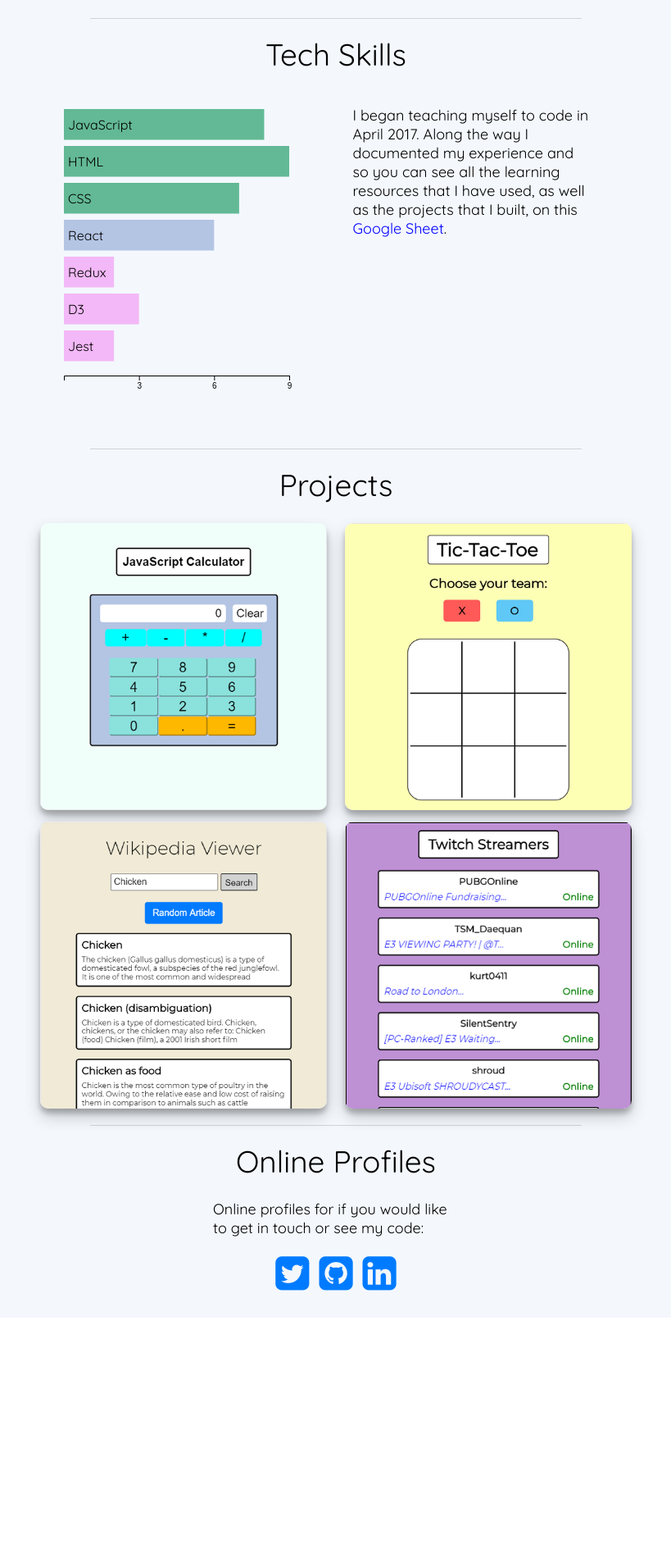
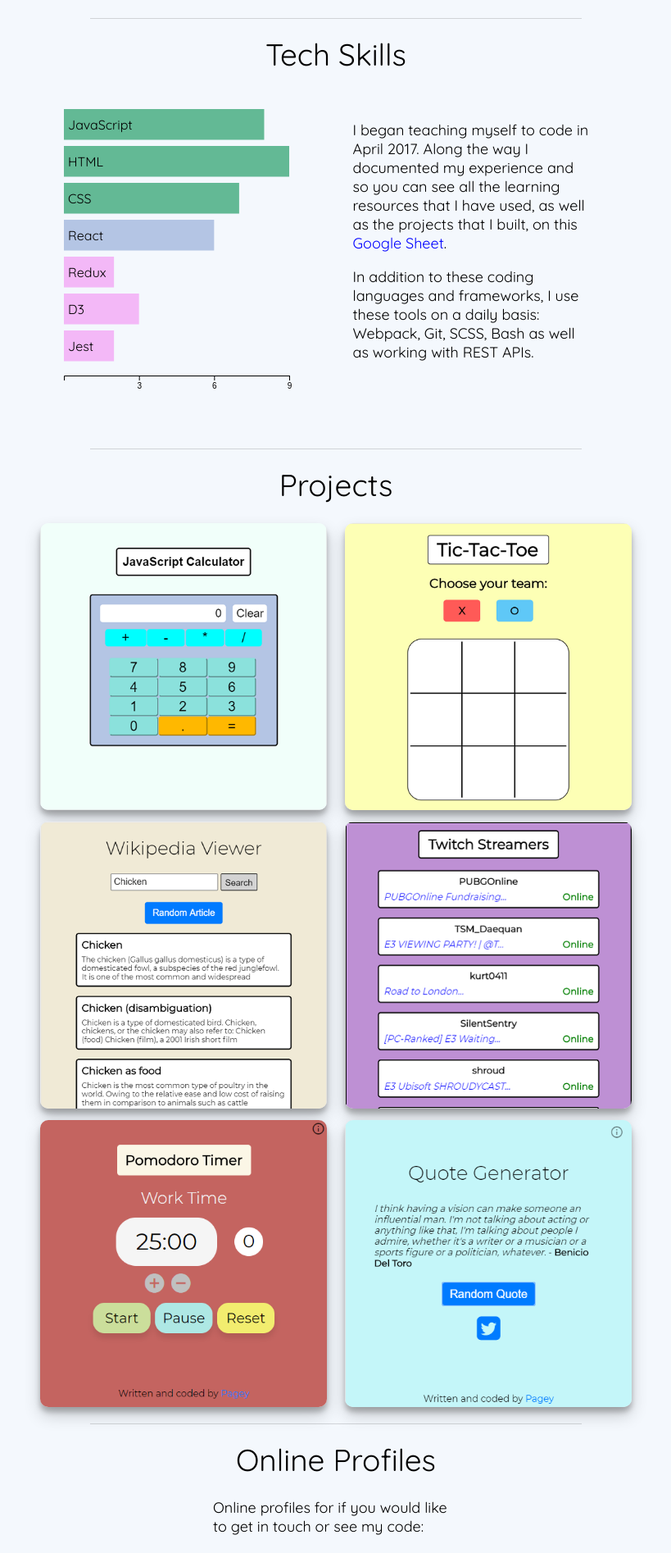
Before and after one commit to D-Pagey/D-Pagey.github.io, a React (Create React App) app: page / in a window 1280 px wide. Shown: the part 313-2207 px from the top of the page at 82% size, without its empty margins (230-1049 px from the left). Before the commit the page ends 1920 px from the top, so only its background shows below. Built offline with nearby package versions, Linux system fonts and the light colour scheme.

Commit message:
Adding 2 project thumbnails. Adding copy for Tech skills.

```diff
--- a/src/components/Projects/index.js
+++ b/src/components/Projects/index.js
@@ -5,23 +5,38 @@
 import wikipedia from '../../imgs/wikipedia.png';
 import calculator from '../../imgs/calculator.png';
 import tictactoe from '../../imgs/tictactoe.png';
+import pomodoro from '../../imgs/pomodoro.png';
+import quoter from '../../imgs/quoter.png';
 
 function Projects() {
     return (
         <section className='project-container' id='projects'>
             <h2 className='subtitle'>Projects</h2>
-            <a href='https://github.com/d-pagey/calculator' target='_blank'
+
+            <a
+            href='https://github.com/d-pagey/calculator' target='_blank'
             rel='noopener noreferrer'><img className='thumbnail' src={calculator}
             alt='Calculator Thumbnail' /></a>
+
             <a href='https://github.com/d-pagey/tictactoe' target='_blank'
             rel='noopener noreferrer'><img className='thumbnail' src={tictactoe}
             alt='TicTacToe Thumbnail' /></a>
+
             <a href='https://github.com/d-pagey/wikipedia' target='_blank'
             rel='noopener noreferrer'><img className='thumbnail' src={wikipedia}
             alt='Wikipedia Thumbnail' /></a>
+
             <a href='https://github.com/d-pagey/twitchtv' target='_blank'
             rel='noopener noreferrer'><img className='thumbnail' src={twitch}
             alt='TwitchTV Thumbnail' /></a>
+
+            <a href='https://github.com/d-pagey/pomodoro' target='_blank'
+            rel='noopener noreferrer'><img className='thumbnail' src={pomodoro}
+            alt='Pomodoro Thumbnail' /></a>
+
+            <a href='https://github.com/d-pagey/quoter' target='_blank'
+            rel='noopener noreferrer'><img className='thumbnail' src={quoter}
+            alt='Quoter Thumbnail' /></a>
         </section>
     )
 }
--- a/src/components/Skills/index.js
+++ b/src/components/Skills/index.js
@@ -69,7 +69,8 @@
       <section className='skills' id='skills'>
         <h2 className='subtitle'>Tech Skills</h2>
         <svg ref={this.node} width={320} height={370} className='svg' />
-        <p className='skills-copy'>I began teaching myself to code in
+        <div className='skills-copy'>
+        <p>I began teaching myself to code in
         April 2017. Along the way I documented my experience and so you can see
         all the learning resources that I have used, as well as the projects that I
         built, on this <a
@@ -77,6 +78,9 @@
         target='_blank'
         rel='noopener noreferrer'
         className='sheet-link'>Google Sheet</a>.</p>
+        <p>In addition to these coding languages and
+        frameworks, I use these tools on a daily basis: Webpack, Git, SCSS, Bash
+        as well as working with REST APIs.</p></div>
       </section>
     )
   }
```
Also changed, not shown: src/imgs/pomodoro.png (added), src/imgs/quoter.png (added).
